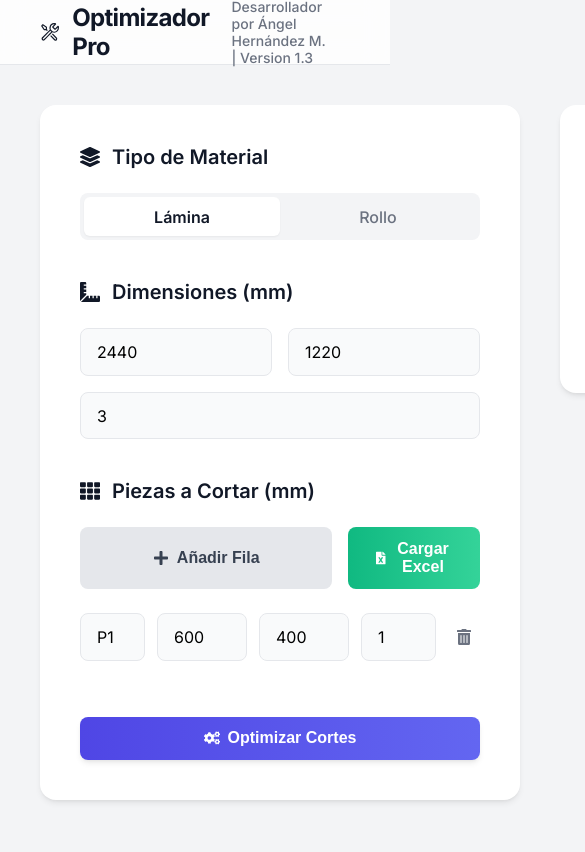
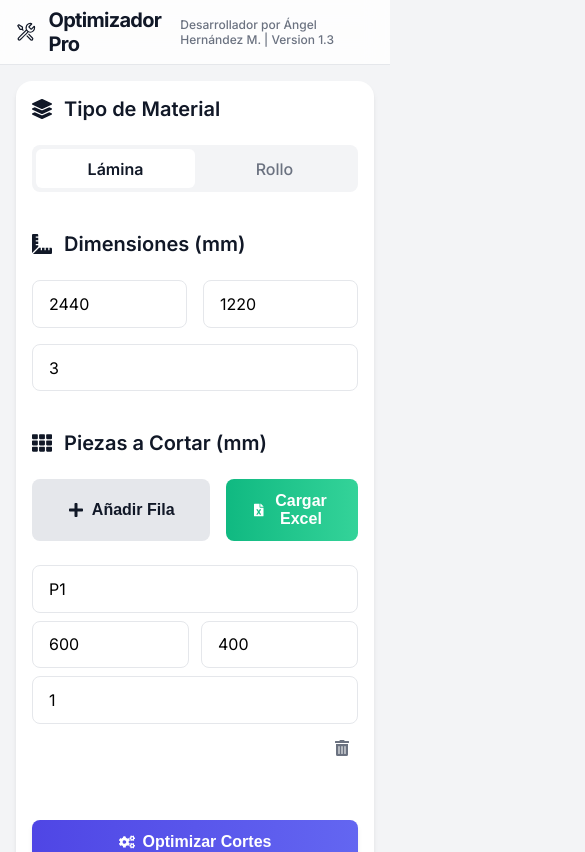
Before and after one commit to S4mma3l/proyecto_optimizador, a React (Create React App) app in the folder frontend/: page / in a window 390 px wide. Shown: the top 852 px of the page, 585 px wide, since content can reach past the window. Built offline with nearby package versions, Linux system fonts and the light colour scheme.

Commit message:
resposive

```diff
--- a/frontend/src/App.css
+++ b/frontend/src/App.css
@@ -1,28 +1,17 @@
 /* --- PALETA DE COLORES Y VARIABLES "PRO" --- */
 :root {
   --font-sans: 'Inter', -apple-system, BlinkMacSystemFont, 'Segoe UI', sans-serif;
-
-  --primary-color: #4f46e5; /* Indigo 600 */
+  --primary-color: #4f46e5;
   --primary-gradient: linear-gradient(to right, #4f46e5, #6366f1);
-
-  --gray-50: #f9fafb;
   --gray-100: #f3f4f6;
   --gray-200: #e5e7eb;
-  --gray-400: #9ca3af;
   --gray-500: #6b7280;
-  --gray-700: #374151;
   --gray-900: #111827;
-
-  --bg-color: var(--gray-100);
   --panel-bg: #ffffff;
   --text-color: var(--gray-900);
   --text-muted: var(--gray-500);
   --border-color: var(--gray-200);
-
-  --shadow-sm: 0 1px 2px 0 rgba(0, 0, 0, 0.05);
   --shadow-md: 0 4px 6px -1px rgba(0, 0, 0, 0.08), 0 2px 4px -2px rgba(0, 0, 0, 0.08);
-  --shadow-lg: 0 10px 15px -3px rgba(0, 0, 0, 0.1), 0 4px 6px -4px rgba(0, 0, 0, 0.1);
-
   --success-color: #10b981;
   --error-color: #ef4444;
   --warning-color: #f59e0b;
@@ -32,9 +21,7 @@
 body {
   margin: 0;
   font-family: var(--font-sans);
-  -webkit-font-smoothing: antialiased;
-  -moz-osx-font-smoothing: grayscale;
-  background-color: var(--bg-color);
+  background-color: var(--gray-100);
   color: var(--text-color);
   overflow-y: scroll;
 }
@@ -46,9 +33,7 @@ body {
   -webkit-backdrop-filter: blur(12px);
   padding: 1rem 2.5rem;
   border-bottom: 1px solid var(--border-color);
-  display: flex;
-  align-items: center;
-  justify-content: space-between;
+  display: flex; align-items: center; justify-content: space-between;
   position: sticky; top: 0; z-index: 100;
   height: 65px; box-sizing: border-box;
 }
@@ -69,50 +54,29 @@ body {
 .developer-button:hover { background-color: var(--gray-100); color: var(--text-color); border-color: var(--border-color); }
 
 main {
-  display: grid;
-  grid-template-columns: 480px 1fr;
-  gap: 2.5rem;
-  padding: 2.5rem;
-  max-width: 1920px;
-  margin: 0 auto;
+  display: grid; grid-template-columns: 480px 1fr; gap: 2.5rem;
+  padding: 2.5rem; max-width: 1920px; margin: 0 auto;
   align-items: start;
 }
 
 /* --- PANELES --- */
 .controls-panel {
-  background-color: var(--panel-bg);
-  border-radius: 16px;
-  padding: 2.5rem;
-  box-shadow: var(--shadow-md);
-  align-self: start;
-  position: sticky;
-  top: 85px;
-  max-height: calc(100vh - 110px);
-  overflow-y: auto;
+  background-color: var(--panel-bg); border-radius: 16px; padding: 2.5rem; box-shadow: var(--shadow-md);
+  align-self: start; position: sticky; top: 85px; max-height: calc(100vh - 110px); overflow-y: auto;
 }
 .layout-container {
-  background-color: var(--panel-bg);
-  border-radius: 16px;
-  padding: 2.5rem;
-  box-shadow: var(--shadow-md);
-  display: flex;
-  flex-direction: column;
+  background-color: var(--panel-bg); border-radius: 16px; padding: 2.5rem; box-shadow: var(--shadow-md);
+  display: flex; flex-direction: column;
   max-height: calc(100vh - 5rem);
 }
 
-/* --- ÁREA DE SCROLL SÓLO PARA LAS LÁMINAS --- */
 .sheets-list-container {
-  flex-grow: 1; /* Ocupa el espacio vertical restante */
-  overflow-y: auto; /* Scroll solo para esta área */
-  margin-top: 1.5rem; /* Espacio después del botón de PDF */
-  padding-right: 1rem; /* Espacio para la barra de scroll */
-  margin-right: -1rem; /* Compensa el padding */
+  flex-grow: 1; overflow-y: auto; margin-top: 1.5rem;
+  padding-right: 1rem; margin-right: -1rem;
 }
-
 
 /* --- FORMULARIOS --- */
 .control-group { margin-bottom: 2.5rem; }
-.control-group:last-child { margin-bottom: 0; }
 .control-group h3 {
   display: flex; align-items: center; gap: 0.75rem; margin: 0 0 1.5rem 0;
   font-size: 1.25rem; font-weight: 600;
@@ -171,13 +135,12 @@ input:focus {
 .metric-card-value.success { color: var(--success-color); }
 .metric-card-value.danger { color: var(--error-color); }
 .metric-card-value.warning { color: var(--warning-color); }
-
 .single-sheet-container { border-top: 1px solid var(--border-color); padding-top: 2rem; margin-top: 2rem; }
 .single-sheet-container:first-child { border-top: none; padding-top: 0; margin-top: 0; }
 .single-sheet-container h4 { margin: 0 0 1.5rem 0; font-size: 1.25rem; font-weight: 600; }
 .canvas-wrapper canvas { border: 1px solid var(--border-color); border-radius: 12px; display: block; max-width: 100%; height: auto; }
 
-/* --- INDICADOR DE CARGA "PUNTOS FLOTANTES" --- */
+/* --- INDICADOR DE CARGA --- */
 .glass-pane-overlay {
   position: absolute; top: 0; left: 0; right: 0; bottom: 0;
   background-color: rgba(255, 255, 255, 0.6);
@@ -203,3 +166,73 @@ input:focus {
 .error-message { color: var(--error-color); background-color: rgba(239, 68, 68, 0.1); border-left-color: var(--error-color); }
 .warning-message { color: #b45309; background-color: #fef3c7; border-left-color: var(--warning-color); }
 .placeholder-text { text-align: center; color: var(--text-muted); background-color: var(--gray-50); border-left-color: var(--border-color); }
+
+/* --- RESPONSIVIDAD PARA MÓVILES Y PANTALLAS PEQUEÑAS --- */
+@media (max-width: 992px) {
+  main {
+    grid-template-columns: 1fr;
+    padding: 1.5rem;
+    gap: 1.5rem;
+  }
+
+  .App-header {
+    padding: 1rem 1.5rem;
+  }
+
+  .header-title-link h1 {
+    font-size: 1.25rem;
+  }
+
+  .developer-button {
+    font-size: 0.75rem;
+    padding: 0.4rem 0.8rem;
+  }
+
+  .controls-panel {
+    position: static;
+    max-height: none;
+    padding: 1.5rem;
+  }
+
+  .layout-container {
+    max-height: none;
+    padding: 1.5rem;
+  }
+
+  .results-area {
+    overflow-y: visible;
+    margin-right: 0;
+    padding-right: 0;
+  }
+
+  .piece-input-group {
+    grid-template-columns: 1fr 1fr;
+    grid-template-areas:
+      "id id"
+      "width height"
+      "quantity quantity"
+      "button button";
+    row-gap: 0.5rem;
+  }
+
+  .piece-input-group input:nth-child(1) { grid-area: id; }
+  .piece-input-group input:nth-child(2) { grid-area: width; }
+  .piece-input-group input:nth-child(3) { grid-area: height; }
+  .piece-input-group input:nth-child(4) { grid-area: quantity; }
+  .piece-input-group .button-danger { grid-area: button; justify-self: end; }
+}
+
+@media (max-width: 480px) {
+  main {
+    padding: 1rem;
+  }
+  .App-header {
+    padding: 0.75rem 1rem;
+  }
+  .controls-panel, .layout-container {
+    padding: 1rem;
+  }
+  .metrics-grid {
+    grid-template-columns: 1fr 1fr; /* Fuerza 2 tarjetas por fila */
+  }
+}
```
